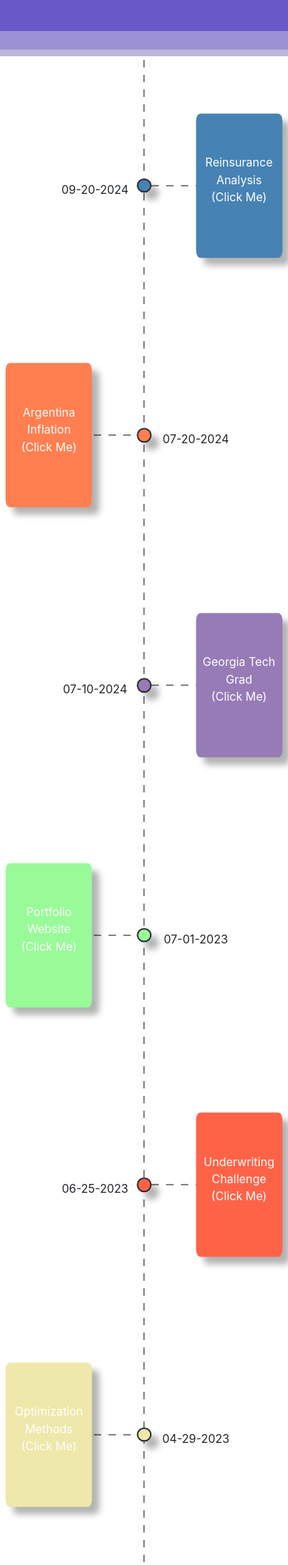
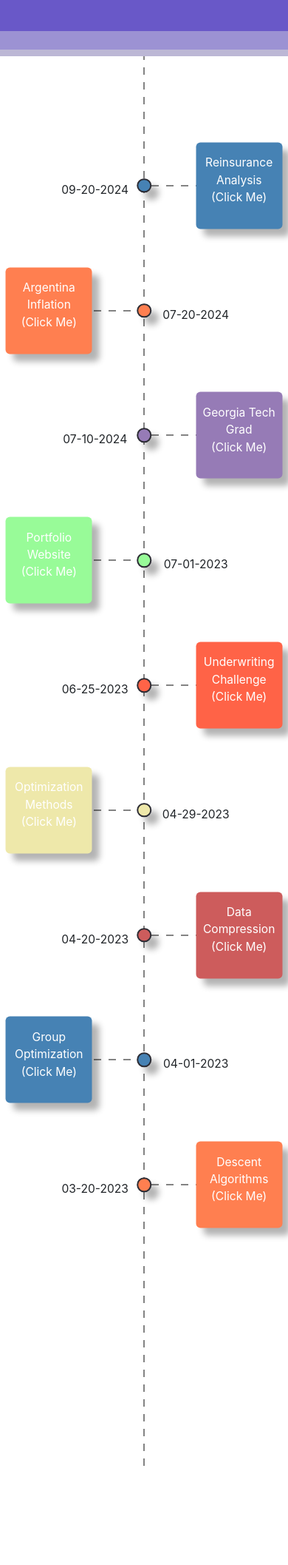
Before and after one commit to Delpen9/Ian-Dover-Personal-Website, a Flask app: page /timeline in a window 390 px wide. Shown: the part 129-2244 px from the top of the page at 74% size. Run offline with Flask 3, Linux system fonts and the light colour scheme; some libraries are stand-ins or nearby versions.

Commit message:
Extra timeline items 1 (#24)
* added to the timeline of work

* slight performance refactor maybe

* updated svg dashed line

```diff
--- a/myportfolio/static/css/timeline.css
+++ b/myportfolio/static/css/timeline.css
@@ -1,5 +1,5 @@
 body {
-    height: 450vh; /* Makes the page 3 times the viewport's height */
+    height: 200vh; /* Keep this below 200vh */
     position: relative; /* Needed for correct positioning of the line */
     margin: 0; /* Removes default body margins */
     padding: 0; /* Removes default body padding */
@@ -25,21 +25,13 @@ body {
     text-decoration: none;
 }
 
-.dashed-line {
+.dashed-line-svg {
     position: absolute;
-    top: 0vh;
+    top: 0;
     left: 50%;
     transform: translateX(-50%);
-    height: 450vh;
+    height: 300vh;
     width: 2px;
-    background-color: transparent;
-    background-image: repeating-linear-gradient(
-        to bottom,
-        transparent,
-        transparent 10px,
-        #0000007c 10px,
-        #0000007c 20px
-    );
     z-index: 0;
 }
 
@@ -225,7 +217,7 @@ body {
 /* ###################### */
 
 .left-date-2, .left-circle-2, .left-dashed-line-2, .left-content-rectangle-2 {
-    top: 90vh;
+    top: 80vh;
 }
 
 .left-circle-2, .left-content-rectangle-2 {
@@ -235,7 +227,7 @@ body {
 /* ###################### */
 
 .right-date-3, .right-circle-3, .right-dashed-line-3, .right-content-rectangle-3 {
-    top: 130vh;
+    top: 110vh;
 }
 
 .right-circle-3, .right-content-rectangle-3 {
@@ -245,7 +237,7 @@ body {
 /* ###################### */
 
 .left-date-4, .left-circle-4, .left-dashed-line-4, .left-content-rectangle-4 {
-    top: 170vh;
+    top: 140vh;
 }
 
 .left-circle-4, .left-content-rectangle-4 {
@@ -255,7 +247,7 @@ body {
 /* ###################### */
 
 .right-date-5, .right-circle-5, .right-dashed-line-5, .right-content-rectangle-5 {
-    top: 210vh;
+    top: 170vh;
 }
 
 .right-circle-5, .right-content-rectangle-5 {
@@ -265,7 +257,7 @@ body {
 /* ###################### */
 
 .left-date-6, .left-circle-6, .left-dashed-line-6, .left-content-rectangle-6 {
-    top: 250vh;
+    top: 200vh;
 }
 
 .left-circle-6, .left-content-rectangle-6 {
@@ -275,7 +267,7 @@ body {
 /* ###################### */
 
 .right-date-7, .right-circle-7, .right-dashed-line-7, .right-content-rectangle-7 {
-    top: 290vh;
+    top: 230vh;
 }
 
 .right-circle-7, .right-content-rectangle-7 {
@@ -285,7 +277,7 @@ body {
 /* ###################### */
 
 .left-date-8, .left-circle-8, .left-dashed-line-8, .left-content-rectangle-8 {
-    top: 330vh;
+    top: 260vh;
 }
 
 .left-circle-8, .left-content-rectangle-8 {
@@ -295,7 +287,7 @@ body {
 /* ###################### */
 
 .right-date-9, .right-circle-9, .right-dashed-line-9, .right-content-rectangle-9 {
-    top: 370vh;
+    top: 290vh;
 }
 
 .right-circle-9, .right-content-rectangle-9 {
--- a/myportfolio/static/css/timeline_mobile.css
+++ b/myportfolio/static/css/timeline_mobile.css
@@ -1,6 +1,6 @@
 @media (max-width: 950px) {
     body {
-        height: 450vh; /* Makes the page 3 times the viewport's height */
+        height: 200vh; /* Makes the page 3 times the viewport's height */
         position: relative; /* Needed for correct positioning of the line */
         margin: 0; /* Removes default body margins */
         padding: 0; /* Removes default body padding */
@@ -26,21 +26,13 @@
         text-decoration: none;
     }
 
-    .dashed-line {
+    .dashed-line-svg {
         position: absolute;
-        top: 0vh;
+        top: 0;
         left: 50%;
         transform: translateX(-50%);
-        height: 450vh;
+        height: 250vh;
         width: 2px;
-        background-color: transparent;
-        background-image: repeating-linear-gradient(
-            to bottom,
-            transparent,
-            transparent 10px,
-            #0000007c 10px,
-            #0000007c 20px
-        );
         z-index: 0;
     }
 
@@ -115,7 +107,7 @@
     left: 83vw;
     transform: translate(-50%, -50%);
     width: 30vw;
-    height: 50vw;
+    height: 30vw;
     border-radius: 5%;
     background-color: rgb(133, 41, 140);
     box-shadow: 10px 10px 8px rgba(0, 0, 0, 0.3);
@@ -200,7 +192,7 @@
     transform: translate(-50%, -50%);
 
     width: 30vw;
-    height: 50vw;
+    height: 30vw;
 
     border-radius: 5%;
     background-color: rgb(63, 150, 66);
@@ -226,7 +218,7 @@
 /* ###################### */
 
 .left-date-2, .left-circle-2, .left-dashed-line-2, .left-content-rectangle-2 {
-    top: 85vh;
+    top: 65vh;
 }
 
 .left-circle-2, .left-content-rectangle-2 {
@@ -236,7 +228,7 @@
 /* ###################### */
 
 .right-date-3, .right-circle-3, .right-dashed-line-3, .right-content-rectangle-3 {
-    top: 125vh;
+    top: 85vh;
 }
 
 .right-circle-3, .right-content-rectangle-3 {
@@ -246,7 +238,7 @@
 /* ###################### */
 
 .left-date-4, .left-circle-4, .left-dashed-line-4, .left-content-rectangle-4 {
-    top: 165vh;
+    top: 105vh;
 }
 
 .left-circle-4, .left-content-rectangle-4 {
@@ -256,7 +248,7 @@
 /* ###################### */
 
 .right-date-5, .right-circle-5, .right-dashed-line-5, .right-content-rectangle-5 {
-    top: 205vh;
+    top: 125vh;
 }
 
 .right-circle-5, .right-content-rectangle-5 {
@@ -266,7 +258,7 @@
 /* ###################### */
 
 .left-date-6, .left-circle-6, .left-dashed-line-6, .left-content-rectangle-6 {
-    top: 245vh;
+    top: 145vh;
 }
 
 .left-circle-6, .left-content-rectangle-6 {
@@ -276,7 +268,7 @@
 /* ###################### */
 
 .right-date-7, .right-circle-7, .right-dashed-line-7, .right-content-rectangle-7 {
-    top: 285vh;
+    top: 165vh;
 }
 
 .right-circle-7, .right-content-rectangle-7 {
@@ -286,7 +278,7 @@
 /* ###################### */
 
 .left-date-8, .left-circle-8, .left-dashed-line-8, .left-content-rectangle-8 {
-    top: 325vh;
+    top: 185vh;
 }
 
 .left-circle-8, .left-content-rectangle-8 {
@@ -296,7 +288,7 @@
 /* ###################### */
 
 .right-date-9, .right-circle-9, .right-dashed-line-9, .right-content-rectangle-9 {
-    top: 365vh;
+    top: 205vh;
 }
 
 .right-circle-9, .right-content-rectangle-9 {
--- a/myportfolio/templates/timeline.html
+++ b/myportfolio/templates/timeline.html
@@ -2,6 +2,9 @@
 
 
 {% block content %}
+<svg class="dashed-line-svg" xmlns="http://www.w3.org/2000/svg">
+    <line x1="50%" y1="0" x2="50%" y2="300vh" stroke="#0000007c" stroke-width="2" stroke-dasharray="10,10"/>
+</svg>
 <div class="content">
     {% for project in projects %}
     <div class="{% if loop.index is odd %}right-date right-date-{% else %}left-date left-date-{% endif %}{{ loop.index }}">
```
